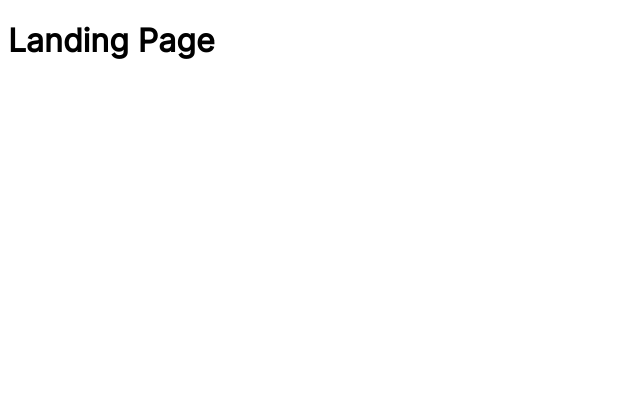
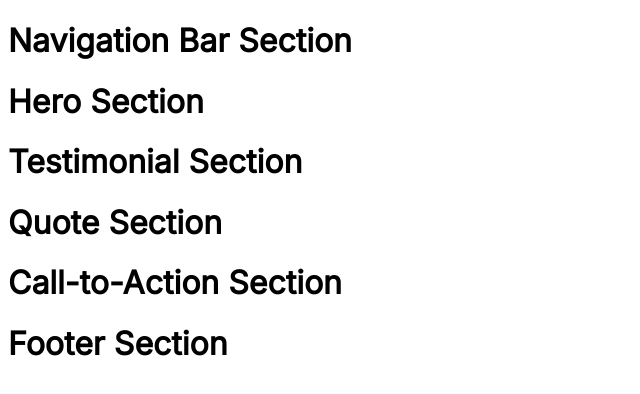
Before and after one commit to dthackray/top-landing-page, a plain HTML site: page index.html in a window 1280 px wide. Shown: the whole page, without its empty margins (0-640 px from the left). Drawn offline with Linux system fonts and the light colour scheme.

Commit message:
Add divs for each section & placeholder text

```diff
--- a/index.html
+++ b/index.html
@@ -11,6 +11,23 @@
     <title>Landing Page</title>
 </head>
 <body>
-    <h1>Landing Page</h1>
+    <div class="navbar-section">
+        <h1>Navigation Bar Section</h1>
+    </div>
+    <div class="hero-section">
+        <h1>Hero Section</h1>
+    </div>
+    <div class="testimonial-section">
+        <h1>Testimonial Section</h1>
+    </div>
+    <div class="quote-section">
+        <h1>Quote Section</h1>
+    </div>
+    <div class="call-section">
+        <h1>Call-to-Action Section</h1>
+    </div>
+    <div class="footer-section">
+        <h1>Footer Section</h1>
+    </div>
 </body>
 </html>
```
